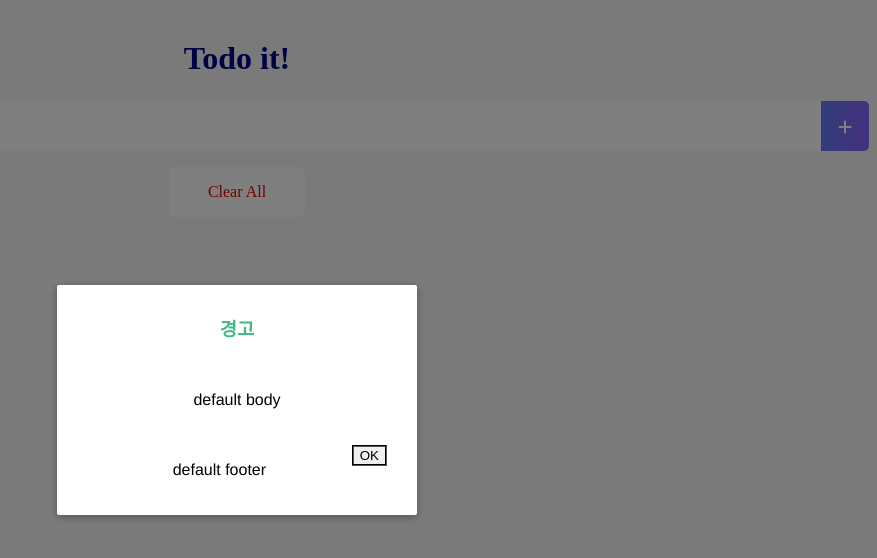
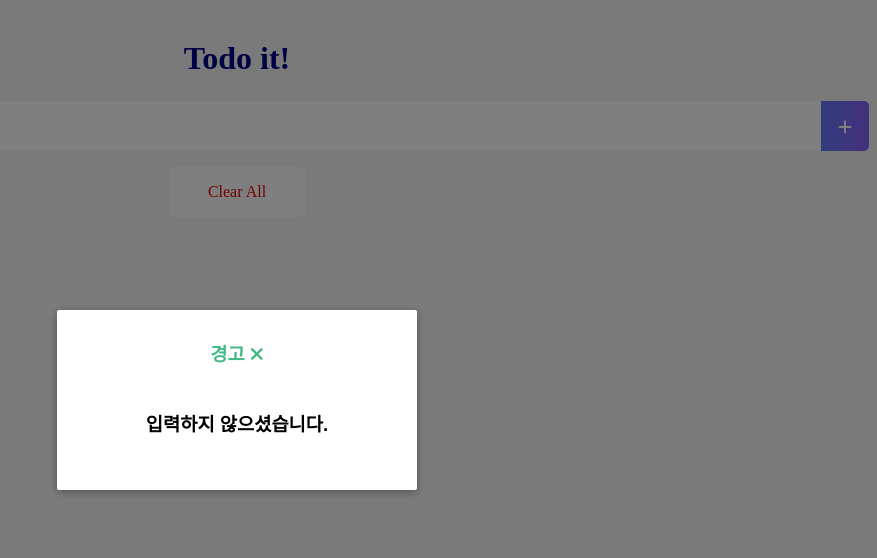
Before and after one commit to Ziihong/study_vue, a Vue app in the folder vue-todo/: page / in a window 1280 px wide. Both pictures are taken after a click on the element 1248 px from the left and 126 px from the top of the page. Shown: the top 558 px of the page, without its empty margins (403-1280 px from the left). Built offline with nearby package versions, Linux system fonts and the light colour scheme.

Commit message:
feat: modal customize

```diff
--- a/vue-todo/src/components/TodoInput.vue
+++ b/vue-todo/src/components/TodoInput.vue
@@ -10,7 +10,13 @@
     default content
     -->
       <template v-slot:header>
-        <h3>경고</h3>
+        <h3>
+          경고
+          <i class="closeModalBtn fas fa-times" @click="showModal = false"></i>
+        </h3>
+      </template>
+      <template v-slot:body>
+        <h3>입력하지 않으셨습니다.</h3>
       </template>
     </AlertModal>
   </div>
@@ -71,4 +77,7 @@ input:focus {
   color: white;
   vertical-align: middle;
 }
+.closeModalBtn {
+  color: #42b983;
+}
 </style>
--- a/vue-todo/src/components/common/AlertModal.vue
+++ b/vue-todo/src/components/common/AlertModal.vue
@@ -9,15 +9,6 @@
 
           <div class="modal-body">
             <slot name="body"> default body </slot>
-          </div>
-
-          <div class="modal-footer">
-            <slot name="footer">
-              default footer
-              <button class="modal-default-button" @click="$emit('close')">
-                OK
-              </button>
-            </slot>
           </div>
         </div>
       </div>
```
